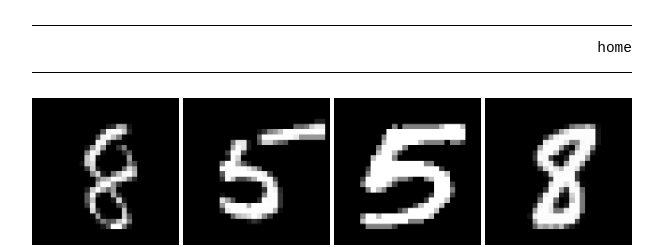
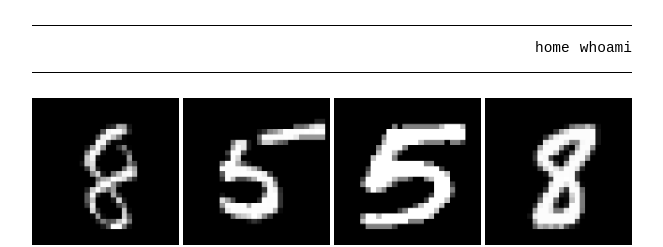
Before and after one commit to maxwell3250/maxwell3250.github.io, a Jekyll site: the page built from _posts/2024-06-11-image-test.md, in a window 1280 px wide. Shown: the top 247 px of the page, without its empty margins (308-971 px from the left). Built offline with Jekyll 4.4.1, drawn with Linux system fonts in a browser that asks for light colours.

Commit message:
whoami to header

```diff
--- a/_config.yml
+++ b/_config.yml
@@ -6,7 +6,7 @@ plugins:
   - jekyll-seo-tag
 header_pages:
   - index.md
-  - about.md
+  - whoami.md
 # style: dark
 # listen_for_clients_preferred_style: true
 highlighter: rouge
```
